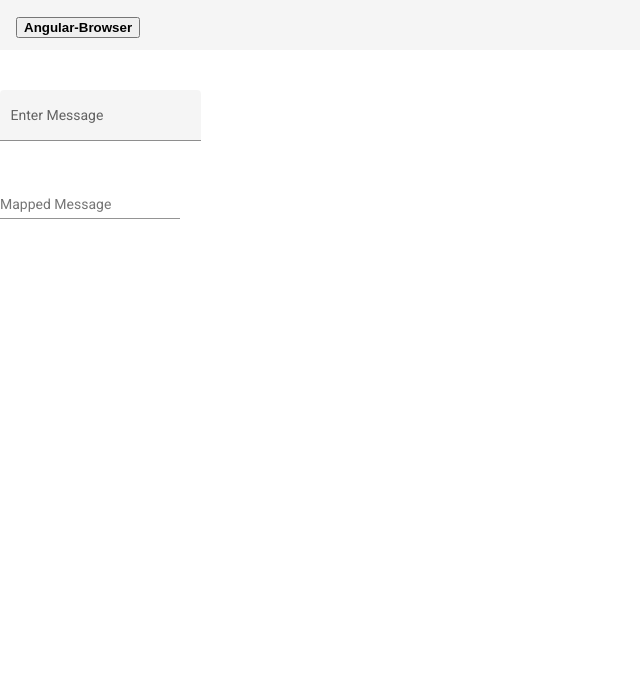
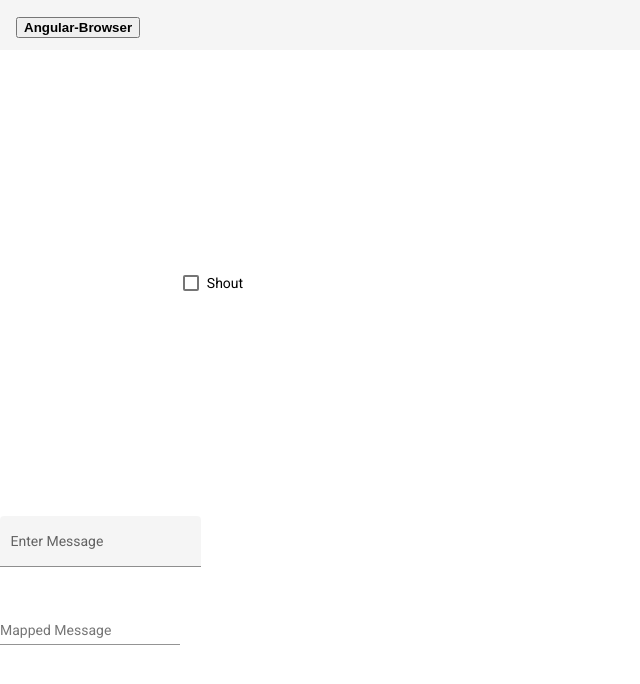
Before and after one commit to SpilledMilkCOM/Angular-Browser, an Angular app in the folder Angular-Browser/: page / in a window 1280 px wide. Shown: the top 684 px of the page, without its empty margins (0-640 px from the left). Built offline with nearby package versions, Linux system fonts and the light colour scheme.

Commit message:
Added ALL CAPS mapper.

```diff
--- /dev/null
+++ b/Angular-Browser/src/app-mappers/app-mapper-service.ts
@@ -0,0 +1,9 @@
+export class MapperService {
+    public map(source: string) {
+        var result = source;
+
+        // Does nothing right now.
+
+        return result.toUpperCase();
+    }
+}
--- a/Angular-Browser/src/app/app.component.html
+++ b/Angular-Browser/src/app/app.component.html
@@ -7,6 +7,12 @@
 </mat-toolbar>
 
 <br />
+<mat-grid-list cols="3">
+  <mat-grid-tile>
+    <mat-checkbox #mapShoutId checked="{{mapShout}}" (click)="clickShout(mapShoutId.checked)">Shout</mat-checkbox>
+  </mat-grid-tile>
+
+</mat-grid-list>
 <br />
 
 <!--
--- a/Angular-Browser/src/app/app.component.ts
+++ b/Angular-Browser/src/app/app.component.ts
@@ -1,20 +1,43 @@
 import { Component } from '@angular/core';
+
+import { MapperService } from 'src/app-mappers/app-mapper-service'
 
 @Component({
   selector: 'app-root',
   templateUrl: './app.component.html',
-  styleUrls: ['./app.component.css']
+  styleUrls: ['./app.component.css'],
+  providers: [MapperService]
 })
 export class AppComponent {
+
+  mapShout = "false";
+
   mapped = '';
   message = '';
   title = 'Angular-Browser';
+
+  constructor(
+    private mapper: MapperService
+  ) {
+  }
+
+  public clickShout(checked: string) {
+    console.log('clickShout(' + checked + ')');
+
+    this.mapShout = checked;
+  }
 
   public onKeyUp(event: any) {
     // This needs to be "key up" otherwise the value of target will be the one BEFORE versus what it is AFTER the key is pressed.
 
     var value = event.target.value;
 
+    // Need to do all of the mapping here based on the mapper / translator.
+
+    if (this.mapShout) {
+      value = this.mapper.map(value);
+    }
+
     this.mapped = value;
   }
 }
--- a/Angular-Browser/src/app/app.module.ts
+++ b/Angular-Browser/src/app/app.module.ts
@@ -5,6 +5,8 @@ import { AppRoutingModule } from './app-routing.module';
 import { AppComponent } from './app.component';
 import { BrowserAnimationsModule } from '@angular/platform-browser/animations';
 
+import { MatCheckboxModule } from '@angular/material/checkbox';
+import { MatGridListModule } from '@angular/material/grid-list'
 import { MatInputModule } from '@angular/material/input';
 import { MatMenuModule } from '@angular/material/menu';
 import { MatToolbarModule } from '@angular/material/toolbar';
@@ -17,6 +19,8 @@ import { MatToolbarModule } from '@angular/material/toolbar';
     BrowserModule,
     AppRoutingModule,
     BrowserAnimationsModule,
+    MatCheckboxModule,
+    MatGridListModule,
     MatInputModule,
     MatMenuModule,
     MatToolbarModule
```
